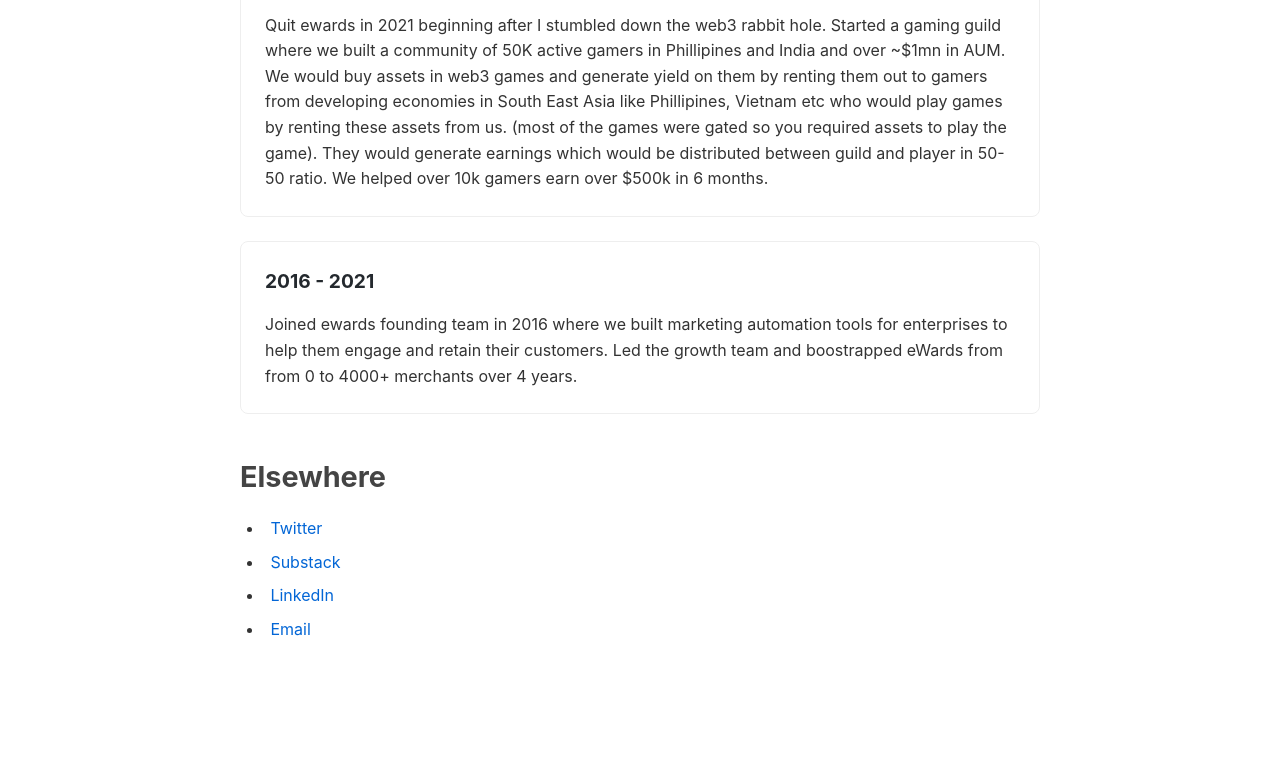
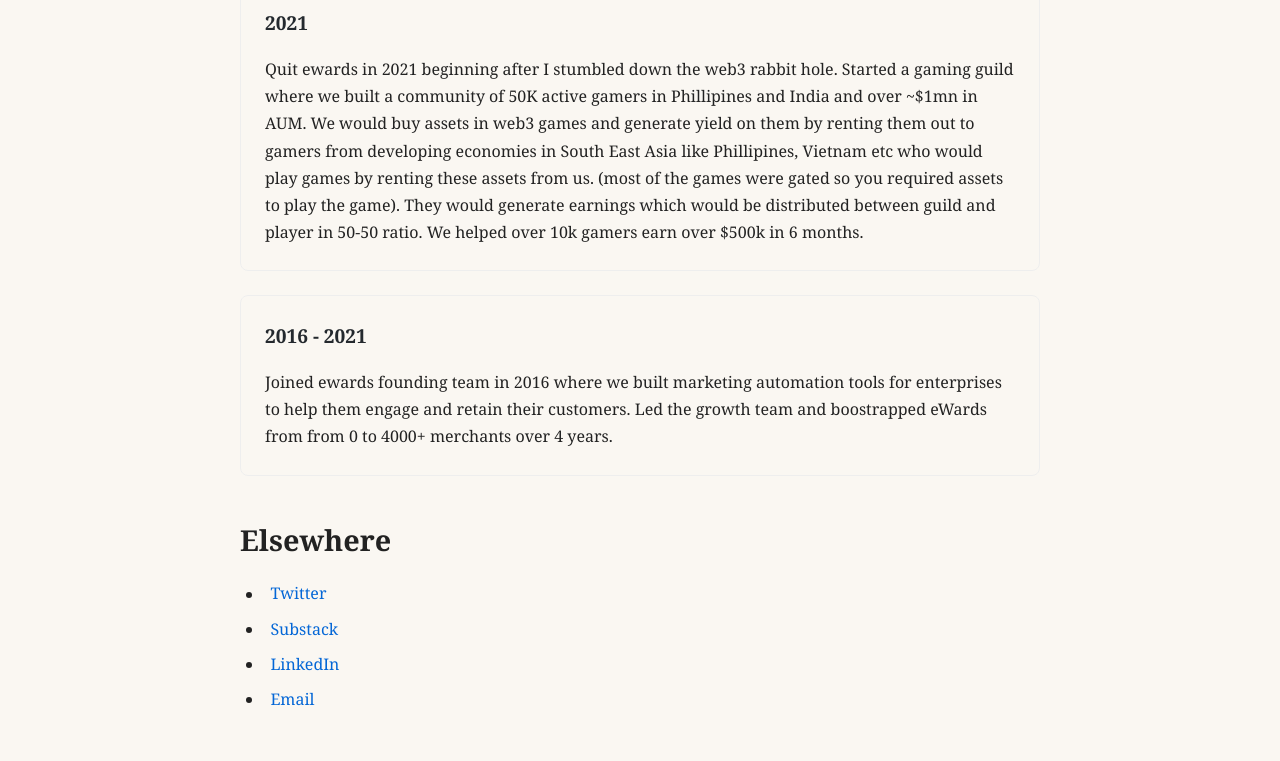
Before and after one commit to Crptocurious/personal-portfolio, a website: page index.html in a window 1280 px wide. Shown: the part 1185-1946 px from the top of the page. Before the commit the page ends 1876 px from the top, so only its background shows below. Drawn offline with nearby package versions, Linux system fonts and the light colour scheme.

Commit message:
Update styles to match new serif font and beige background across all pages

```diff
--- a/index.html
+++ b/index.html
@@ -6,21 +6,26 @@
     <title>Abhishek Anand</title>
     <style>
         body {
-            font-family: -apple-system, BlinkMacSystemFont, 'Segoe UI', Roboto, Oxygen, Ubuntu, Cantarell, sans-serif;
-            line-height: 1.6;
+            font-family: 'Georgia', 'Times New Roman', Times, serif;
+            background-color: #FAF7F2;
+            color: #222;
+            line-height: 1.7;
             max-width: 800px;
             margin: 0 auto;
             padding: 2rem;
-            color: #333;
-            background-color: #ffffff;
             position: relative;
             z-index: 1;
+        }
+
+        h1, h2, h3, h4, h5, h6 {
+            font-family: 'Georgia', 'Times New Roman', Times, serif;
+            font-weight: bold;
+            color: #222;
         }
 
         h1 {
             font-size: 2.5rem;
             margin-bottom: 1rem;
-            color: #444;
             opacity: 0;
             animation: fadeInUp 0.8s ease forwards;
         }
@@ -29,7 +34,6 @@
             font-size: 1.8rem;
             margin-top: 2.5rem;
             margin-bottom: 1rem;
-            color: #444;
         }
 
         p {
```
Also changed, not shown: books.html (+10 -3 lines), talks.html (+10 -4 lines), writings.html (+10 -3 lines).
